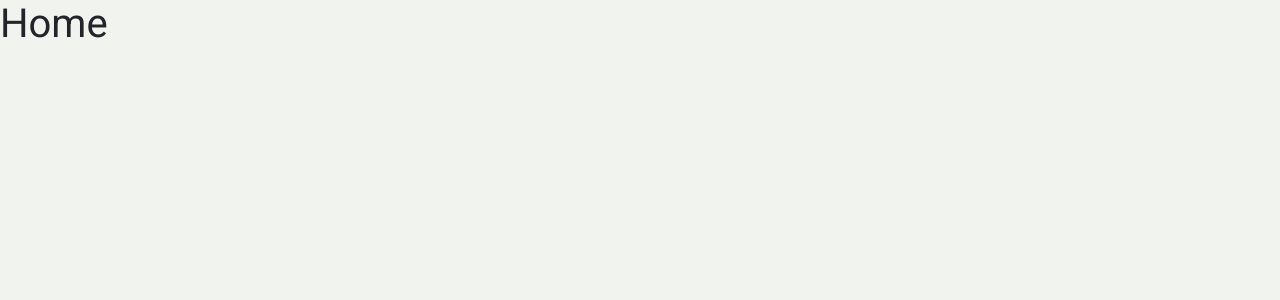
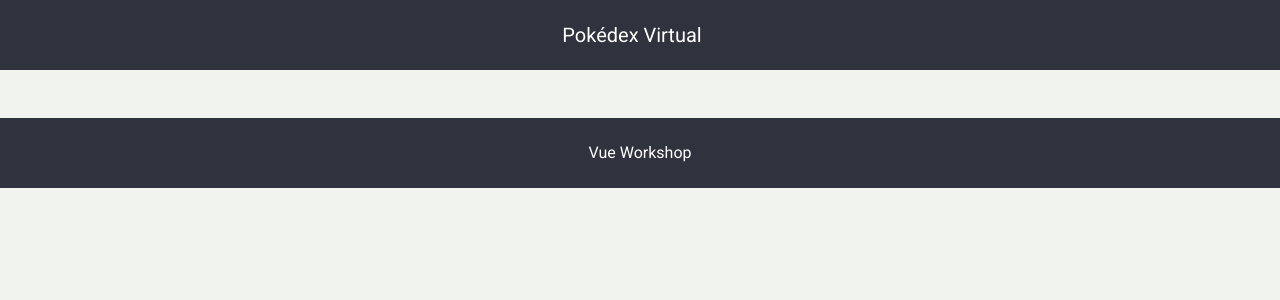
Before and after one commit to northerchild/PokeVue, a Vue app: page / in a window 1280 px wide. Shown: the top 300 px of the page. Built offline with nearby package versions, Linux system fonts and the light colour scheme.

Commit message:
Se agrega los templates de header y footer

```diff
--- a/src/layout/DefaultLayout.vue
+++ b/src/layout/DefaultLayout.vue
@@ -20,7 +20,7 @@
 	import FooterPartial from '@/partials/FooterPartial'
 	export default{
 		name: 'DefaulLayout',
-		component{
+		components:{
 			HeaderPartial,
 			FooterPartial
 		}
--- a/src/partials/FooterPartial.vue
+++ b/src/partials/FooterPartial.vue
@@ -1,7 +1,7 @@
 <template>
 	<footer class="footer">
 		<div class="container">
-			<ul class="nav justify-conteent-center">
+			<ul class="nav justify-content-center">
 				<li class="nav-item">
 					<span class="nav-link">Vue Workshop</span>
 				</li>
--- a/src/views/home/Home.vue
+++ b/src/views/home/Home.vue
@@ -1,11 +1,13 @@
 <template>
-	<div>
-		<h1>Home</h1>
-	</div>
+	<default-layout></default-layout>
 </template>
 <script>
+	import DefaultLayout from '@/layout/DefaultLayout'
 	export default{
-		name:'HomeView'
+		name:'HomeView',
+		components:{
+			DefaultLayout
+		}
 	}
 </script>
 <style></style>
```
